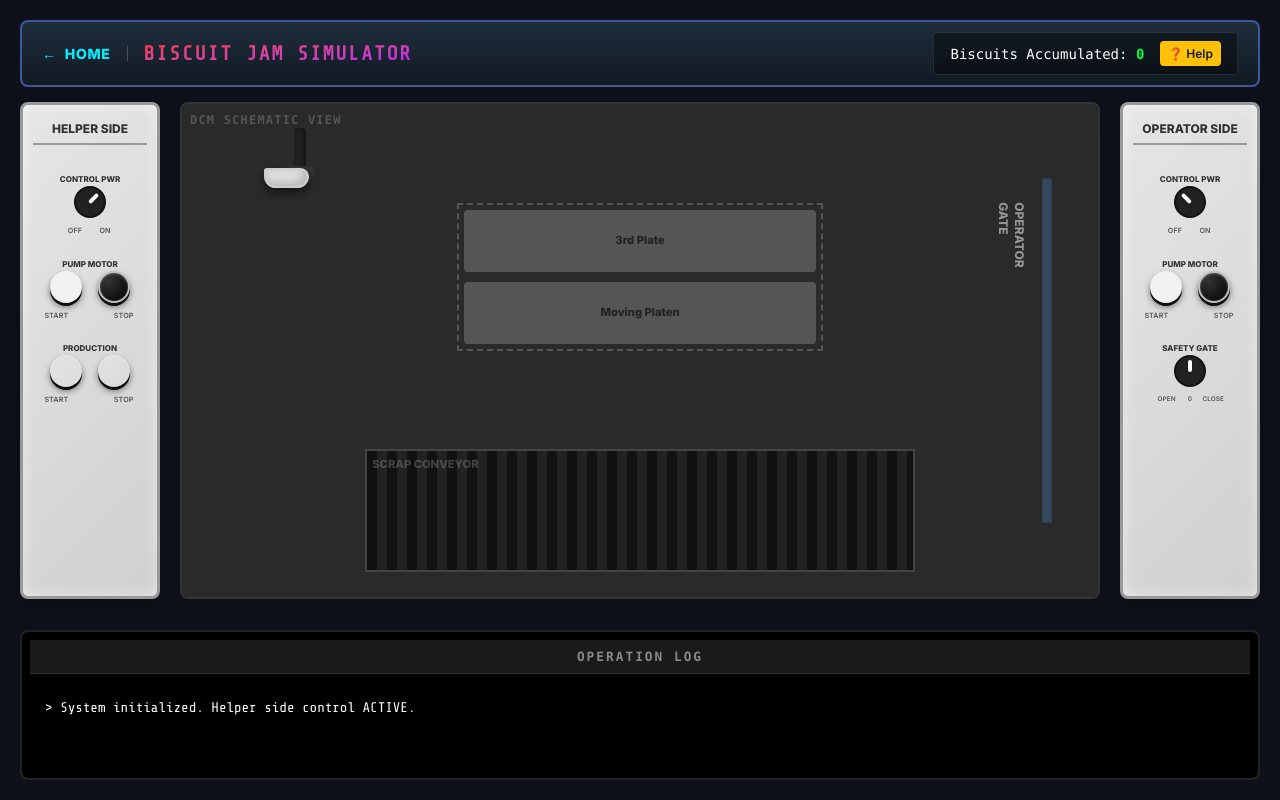
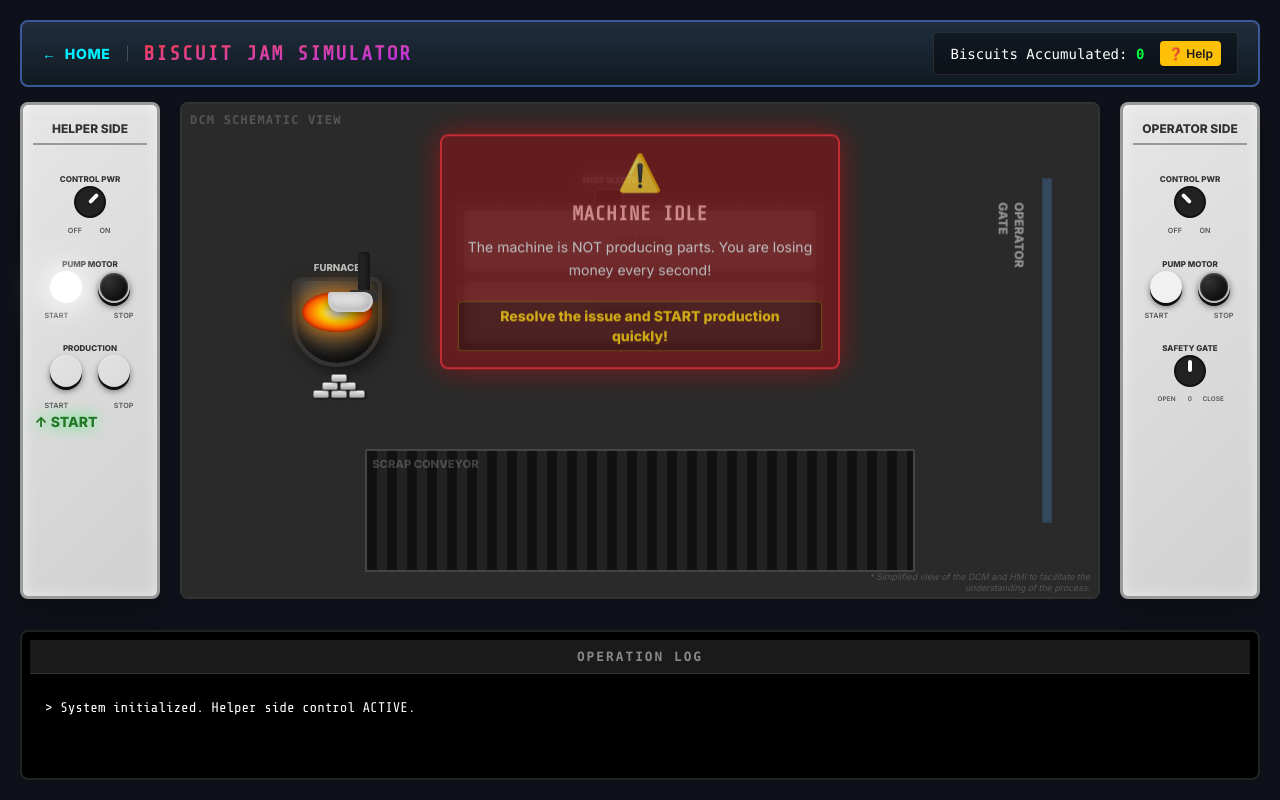
Before and after one commit to eduardomatos66/dcmo, a React (Vite) app: page /biscuit in a window 1280 px wide. Built offline with nearby package versions, Linux system fonts and the light colour scheme.

Commit message:
Improving Biscuit simulator screen

```diff
--- a/src/pages/BiscuitSimulator.css
+++ b/src/pages/BiscuitSimulator.css
@@ -64,6 +64,90 @@
   position: relative;
 }
 
+/* Furnace & Molten Metal */
+.dcm-furnace {
+  position: absolute;
+  top: 35%;
+  left: 12%;
+  width: 90px;
+  height: 90px;
+  background: linear-gradient(135deg, #555, #222);
+  border-radius: 10px 10px 50px 50px;
+  border: 4px solid #333;
+  box-shadow: inset 0 -10px 20px rgba(0,0,0,0.8), 5px 5px 15px rgba(0,0,0,0.5);
+  display: flex;
+  align-items: center;
+  justify-content: center;
+  z-index: 5;
+}
+
+.molten-bath {
+  width: 70px;
+  height: 40px;
+  border-radius: 50%;
+  background: radial-gradient(ellipse, #ffffff, #ffcc00, #ff4500, #b22222);
+  box-shadow: inset 0 0 10px rgba(0,0,0,0.8), 0 0 20px #ff4500;
+  animation: glow 2s infinite alternate;
+  margin-top: -20px;
+}
+
+@keyframes glow {
+  from { opacity: 0.7; box-shadow: inset 0 0 10px rgba(0,0,0,0.8), 0 0 10px #ff4500; }
+  to { opacity: 1; box-shadow: inset 0 0 5px rgba(0,0,0,0.5), 0 0 25px #ff8c00; }
+}
+
+.ingot-pile {
+  position: absolute;
+  bottom: -35px;
+  left: 17px;
+  width: 55px;
+  height: 30px;
+  z-index: 6;
+}
+
+.ingot {
+  position: absolute;
+  width: 16px;
+  height: 8px;
+  background: linear-gradient(180deg, #f0f0f0, #aaa);
+  border: 1px solid #777;
+  border-radius: 2px;
+  box-shadow: 1px 1px 3px rgba(0,0,0,0.5);
+}
+
+.ingot-base-1 { bottom: 0; left: 0; }
+.ingot-base-2 { bottom: 0; left: 18px; }
+.ingot-base-3 { bottom: 0; left: 36px; }
+.ingot-mid-1 { bottom: 8px; left: 9px; }
+.ingot-mid-2 { bottom: 8px; left: 27px; }
+.ingot-top { bottom: 16px; left: 18px; }
+
+/* Pour Station / Shot Sleeve */
+.dcm-pour-station {
+  position: absolute;
+  top: 17%;
+  left: 45%;
+  width: 30px;
+  height: 15px;
+  background: #222;
+  border: 2px solid #555;
+  border-bottom: none;
+  border-radius: 4px 4px 0 0;
+  z-index: 4;
+  box-shadow: inset 0 5px 10px rgba(0,0,0,0.8);
+}
+
+.pour-station-label {
+  position: absolute;
+  top: -16px;
+  left: 50%;
+  transform: translateX(-50%);
+  font-size: 0.5rem;
+  color: #bbb;
+  white-space: nowrap;
+  font-weight: bold;
+}
+
 /* Die Area */
 .dcm-die-area {
   position: absolute;
@@ -104,24 +188,24 @@
 }
 
 .dcm-ladle.pos-home {
-  top: 10%;
-  left: 10%;
+  top: 35%;
+  left: 17%;
 }
 
 .dcm-ladle.pos-moving-to-pour {
   top: 25%;
-  left: 45%;
+  left: 25%;
 }
 
 .dcm-ladle.pos-pouring {
-  top: 30%;
-  left: 45%;
+  top: 15%;
+  left: 48%;
   transform: rotate(-45deg);
 }
 
 .dcm-ladle.pos-returning {
-  top: 20%;
-  left: 30%;
+  top: 35%;
+  left: 25%;
 }
 
 .ladle-arm {
@@ -218,11 +302,12 @@
   height: 30px;
   cursor: pointer;
   z-index: 10;
-  animation: dropIn 0.3s ease-out;
+  animation: dropIn 0.3s ease-out forwards;
   display: flex;
   flex-direction: column;
   align-items: center;
   transform-origin: top center;
+  transform: scale(1.6);
 }
 
 .biscuit-core {
@@ -270,11 +355,11 @@
 }
 
 @keyframes dropIn {
-  0% { transform: scale(2) translateY(-20px); opacity: 0; }
-  100% { transform: scale(1) translateY(0); opacity: 1; }
+  0% { transform: scale(3) translateY(-20px); opacity: 0; }
+  100% { transform: scale(1.6) translateY(0); opacity: 1; }
 }
 
 .biscuit-item:hover {
-  transform: scale(1.2);
+  transform: scale(2);
   z-index: 15;
 }
--- a/src/pages/BiscuitSimulator.jsx
+++ b/src/pages/BiscuitSimulator.jsx
@@ -8,10 +8,11 @@ export default function BiscuitSimulator() {
   const [controlLeft, setControlLeft] = useState(true);
   const [controlRight, setControlRight] = useState(false);
 
-  const [pumpLeft, setPumpLeft] = useState(false);
+  const [pumpLeft, setPumpLeft] = useState(true);
   const [pumpRight, setPumpRight] = useState(false);
 
   const [productionRunning, setProductionRunning] = useState(false);
+  const [hasStartedProduction, setHasStartedProduction] = useState(false);
   const [gateOpen, setGateOpen] = useState(false);
 
   const [ladlePos, setLadlePos] = useState('home');
@@ -23,6 +24,7 @@ export default function BiscuitSimulator() {
   const [gateSwitchStep, setGateSwitchStep] = useState(1); // 0: left(open), 1: center(0), 2: right(close), 3: center(0)
 
   const logsEndRef = useRef(null);
+  const innerTimerRef = useRef(null);
 
   const addLog = useCallback((text, type = 'normal') => {
     setLogs(prev => [...prev, { id: Date.now(), text, type }]);
@@ -51,15 +53,17 @@ export default function BiscuitSimulator() {
       } else if (ladlePos === 'moving-to-pour') {
         timer = setTimeout(() => setLadlePos('pouring'), 1500);
       } else if (ladlePos === 'pouring') {
+        timer = setTimeout(() => {
           setBiscuits(prev => {
             if (prev.length >= 12) return prev;
             return [...prev, {
               id: Date.now(),
-            x: Math.random() * 60 + 10,
-            y: Math.random() * 60 + 10
+              x: Math.random() * 50 + 25,
+              y: Math.random() * 40 + 30
             }];
           });
-        timer = setTimeout(() => setLadlePos('returning'), 1000);
+          innerTimerRef.current = setTimeout(() => setLadlePos('returning'), 800);
+        }, 1200);
       } else if (ladlePos === 'returning') {
         timer = setTimeout(() => setLadlePos('home'), 1500);
       }
@@ -70,7 +74,10 @@ export default function BiscuitSimulator() {
         timer = setTimeout(() => setLadlePos('home'), 1500);
       }
     }
-    return () => clearTimeout(timer);
+    return () => {
+      clearTimeout(timer);
+      if (innerTimerRef.current) clearTimeout(innerTimerRef.current);
+    };
   }, [productionRunning, ladlePos]);
 
 
@@ -141,6 +148,7 @@ export default function BiscuitSimulator() {
       return;
     }
     setProductionRunning(true);
+    setHasStartedProduction(true);
     addLog('Production Cycle STARTED.', 'success');
   };
 
@@ -267,7 +275,14 @@ export default function BiscuitSimulator() {
           <div className="control-group">
             <div className="control-label">PRODUCTION</div>
             <div className="btn-row flex gap-4">
+              <div className="relative">
+                {!hasStartedProduction && !productionRunning && !gameOver && (
+                  <div className="absolute -bottom-10 left-1/2 -translate-x-1/2 text-[#237727] animate-bounce whitespace-nowrap font-bold text-sm pointer-events-none drop-shadow-[0_0_8px_rgba(0,255,65,0.8)] z-10">
+                    ↑ START
+                  </div>
+                )}
                 <button className={`btn-push color-green ${productionRunning ? 'active' : ''}`} onClick={handleStartProduction}></button>
+              </div>
               <button className="btn-push color-red" onClick={handleStopProduction}></button>
             </div>
             <div className="control-options" style={{ gap: '15px', marginTop: '8px' }}><span>START</span><span>STOP</span></div>
@@ -279,9 +294,41 @@ export default function BiscuitSimulator() {
           <div className="dcm-base w-full h-full relative">
             <div className="absolute top-2 left-2 text-[#555] font-mono text-xs tracking-widest font-bold">DCM SCHEMATIC VIEW</div>
 
+            {!productionRunning && !gameOver && (
+              <div className="absolute top-[30%] left-1/2 transform -translate-x-1/2 -translate-y-1/2 bg-red-900/90 border-2 border-red-500 text-white p-4 rounded-lg text-center z-[100] w-[85%] max-w-[400px] shadow-[0_0_30px_rgba(255,0,0,0.6)] backdrop-blur-sm animate-pulse flex flex-col items-center">
+                <span className="text-4xl mb-2">⚠️</span>
+                <h3 className="font-bold text-xl mb-2 text-red-300 font-['Share_Tech_Mono'] tracking-wide">MACHINE IDLE</h3>
+                <p className="text-sm text-gray-200 mb-2 leading-relaxed">The machine is NOT producing parts. You are losing money every second!</p>
+                <p className="text-sm font-bold text-[#ffcc00] mt-3 bg-black/40 px-3 py-1 rounded border border-[#ffcc00]/30">Resolve the issue and START production quickly!</p>
+              </div>
+            )}
+
+            {biscuits.length > 5 && !gameOver && (
+              <div className="absolute bottom-[20%] left-1/2 transform -translate-x-1/2 bg-red-600 text-white font-bold text-sm p-3 rounded-lg border-2 border-red-400 animate-pulse z-[110] shadow-[0_0_20px_rgba(255,0,0,0.8)] w-[90%] text-center">
+                ⚠️ DANGER: {biscuits.length} biscuits accumulated! Stop the Production Cycle and clean the scrap conveyor via the Operator Side immediately, or the DCM will be damaged!
+              </div>
+            )}
+
+            <div className="dcm-furnace">
+              <div className="absolute -top-5 left-1/2 -translate-x-1/2 text-[0.6rem] font-bold text-[#bbb] whitespace-nowrap">FURNACE</div>
+              <div className="molten-bath"></div>
+              <div className="ingot-pile">
+                <div className="ingot ingot-base-1"></div>
+                <div className="ingot ingot-base-2"></div>
+                <div className="ingot ingot-base-3"></div>
+                <div className="ingot ingot-mid-1"></div>
+                <div className="ingot ingot-mid-2"></div>
+                <div className="ingot ingot-top"></div>
+              </div>
+            </div>
+
             <div className="dcm-die-area">
               <div className="die-fixed">3rd Plate</div>
               <div className="die-moving">Moving Platen</div>
+            </div>
+
+            <div className="dcm-pour-station">
+              <div className="pour-station-label">SHOT SLEEVE</div>
             </div>
 
             <div className={`dcm-ladle pos-${ladlePos}`}>
@@ -312,6 +359,10 @@ export default function BiscuitSimulator() {
                   </div>
                 </div>
               ))}
+            </div>
+
+            <div className="absolute bottom-1 right-2 text-[#555] text-[0.55rem] text-right pointer-events-none max-w-[250px] leading-tight italic">
+              * Simplified view of the DCM and HMI to facilitate the understanding of the process.
             </div>
 
           </div>
--- a/src/pages/Home.jsx
+++ b/src/pages/Home.jsx
@@ -5,7 +5,7 @@ import './Home.css';
 export default function Home() {
   const [showQRModal, setShowQRModal] = useState(false);
 
-  const activeModulesStr = import.meta.env.VITE_ACTIVE_MODULES || 'parts,panel,lockout,trim,cycles';
+  const activeModulesStr = import.meta.env.VITE_ACTIVE_MODULES || 'parts,panel,lockout';
   const activeModulesArr = activeModulesStr.split(',').map(m => m.trim().toLowerCase());
 
   const enabledModules = {
```
Lines whose indentation alone changed are shown as unchanged.
